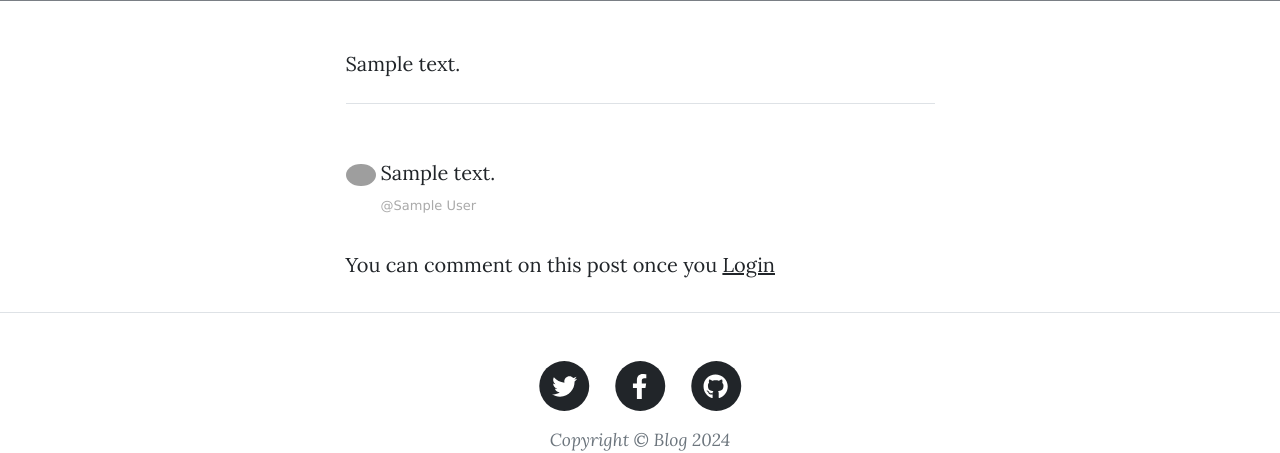
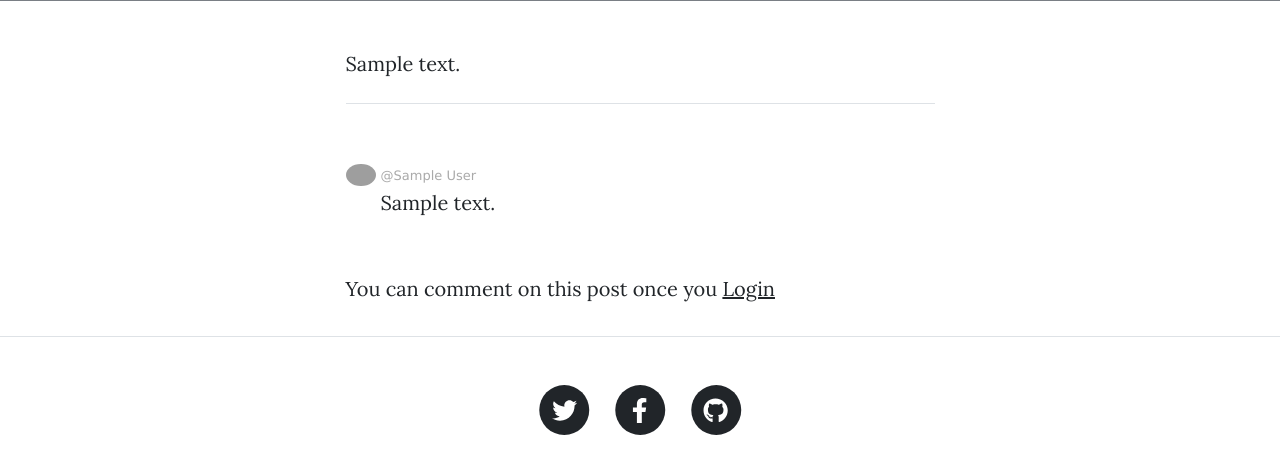
Before and after one commit to DAndre06d/Blog_Project, a Flask app: page /post/1 in a window 1280 px wide. Shown: the part 565-1018 px from the top of the page. Run offline with Flask 3, Linux system fonts and the light colour scheme; tables that the repository leaves empty hold one stand-in row (values such as "Sample post"); grey boxes marked "Sample" are stand-in pictures; some libraries are stand-ins or nearby versions; grey boxes are pictures that could not be loaded.

Commit message:
Fixed the margin of the comments

```diff
--- a/templates/post.html
+++ b/templates/post.html
@@ -45,15 +45,16 @@
           <!-- TODO: Show all the comments on a post -->
           <ul class="commentList">
             {% for comment in post.comments: %}
-              <li>
+              <li class="mb-4">
                 <div class="commenterImage">
                   <img src="{{ comment.comment_author.email | gravatar }}" />
                 </div>
-                <div class="commentText">
+                <div class="col commentText">
+                  <span class="date sub-text">@{{comment.comment_author.name}}</span>
                   <p>{{ comment.text|safe }}</p>
-                  <span class="date sub-text">@{{comment.comment_author.name}}</span>
                 </div>
               </li>
+
             {% endfor %}
           </ul>
         </div>
```
